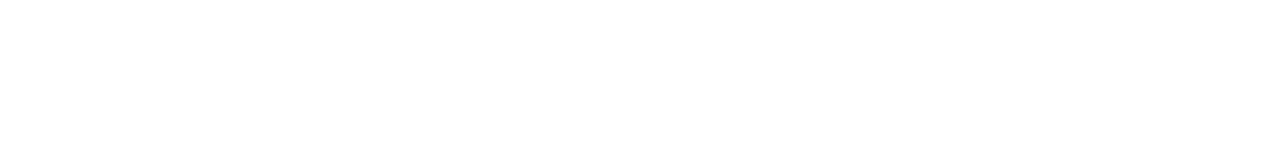
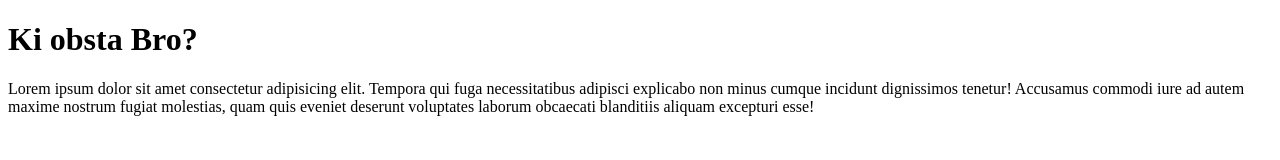
Before and after one commit to sumaimrul/my-first-repo, a plain HTML site: page index.html in a window 1280 px wide. Drawn offline with Linux system fonts and the light colour scheme.

Commit message:
hello msg

```diff
--- a/index.html
+++ b/index.html
@@ -7,6 +7,7 @@
     <title>this is for test my github</title>
 </head>
 <body>
-
+    <h1>Ki obsta Bro?</h1>
+    <p>Lorem ipsum dolor sit amet consectetur adipisicing elit. Tempora qui fuga necessitatibus adipisci explicabo non minus cumque incidunt dignissimos tenetur! Accusamus commodi iure ad autem maxime nostrum fugiat molestias, quam quis eveniet deserunt voluptates laborum obcaecati blanditiis aliquam excepturi esse!</p>
 </body>
 </html>
```
